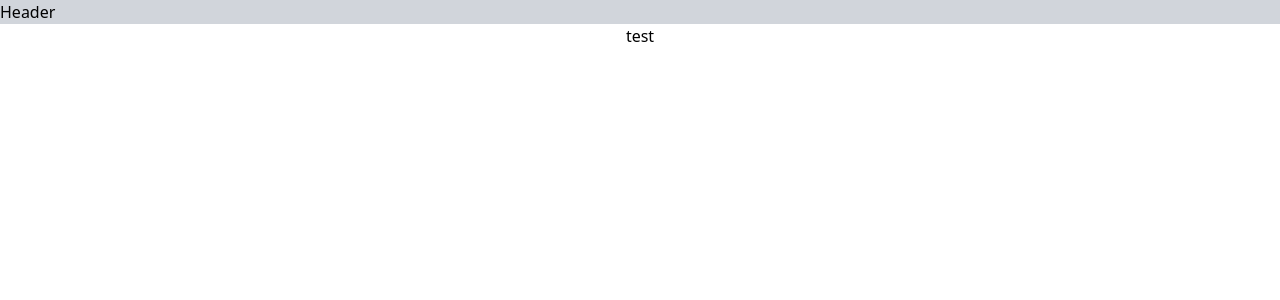
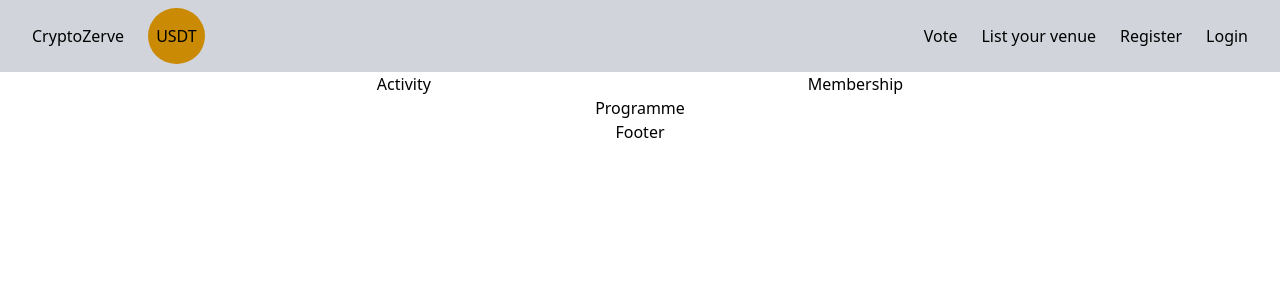
Before and after one commit to MartinFrac/CryptoZerve, a Next.js app in the folder client/: page / in a window 1280 px wide. Shown: the top 300 px of the page. Built offline with nearby package versions, Linux system fonts and the light colour scheme.

Commit message:
layout added

```diff
--- /dev/null
+++ b/client/components/Activity.tsx
@@ -0,0 +1,11 @@
+import React from 'react'
+
+const Activity = () => {
+  return (
+    <div>
+      Activity
+    </div>
+  )
+}
+
+export default Activity
--- /dev/null
+++ b/client/components/Footer.tsx
@@ -0,0 +1,11 @@
+import React from 'react'
+
+const Footer = () => {
+  return (
+    <div className='flex justify-center'>
+      Footer
+    </div>
+  )
+}
+
+export default Footer
--- a/client/components/Header.tsx
+++ b/client/components/Header.tsx
@@ -2,8 +2,17 @@ import React from 'react'
 
 const Header = () => {
   return (
-    <div className='bg-gray-300'>
-      Header
+    <div className='bg-gray-300 flex justify-between items-center px-8 py-2'>
+      <div className='flex flex-row gap-6 items-center'>
+        <span>CryptoZerve</span>
+        <div className='rounded-full bg-yellow-600 px-2 py-4 flex items-center'>USDT</div>
+      </div>
+      <div className='flex flex-row gap-6'>
+        <span>Vote</span>
+        <span>List your venue</span>
+        <span>Register</span>
+        <span>Login</span>
+      </div>
     </div>
   )
 }
--- /dev/null
+++ b/client/components/Membership.tsx
@@ -0,0 +1,11 @@
+import React from 'react'
+
+const Membership = () => {
+  return (
+    <div>
+      Membership
+    </div>
+  )
+}
+
+export default Membership
--- /dev/null
+++ b/client/components/Programme.tsx
@@ -0,0 +1,9 @@
+import React from 'react'
+
+const Programme = () => {
+  return (
+    <div>Programme</div>
+  )
+}
+
+export default Programme
--- a/client/pages/_app.tsx
+++ b/client/pages/_app.tsx
@@ -1,12 +1,14 @@
 import '../styles/globals.css'
 import type { AppProps } from 'next/app'
 import Header from '../components/Header'
+import Footer from '../components/Footer'
 
 function MyApp({ Component, pageProps }: AppProps) {
   return (
     <>
       <Header />
       <Component {...pageProps} />
+      <Footer />
     </>
   )
 }
--- a/client/pages/index.tsx
+++ b/client/pages/index.tsx
@@ -1,5 +1,8 @@
 import type { NextPage } from 'next'
 import Head from 'next/head'
+import Activity from '../components/Activity'
+import Membership from '../components/Membership'
+import Programme from '../components/Programme'
 
 const Home: NextPage = () => {
   return (
@@ -9,7 +12,13 @@ const Home: NextPage = () => {
         <meta name="description" content="Generated by create next app" />
         <link rel="icon" href="/favicon.ico" />
       </Head>
-      test
+      <div className='flex flex-row justify-evenly'>
+        <Activity />
+        <Membership />
+      </div>
+      <div>
+        <Programme />
+      </div>
     </div>
   )
 }
```
